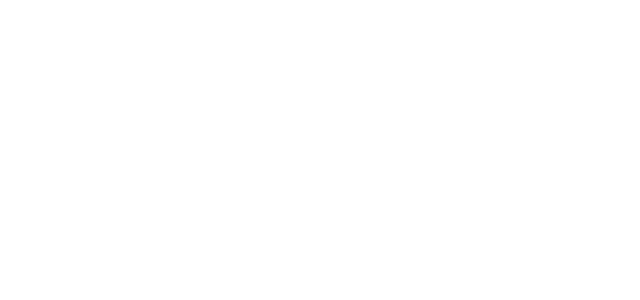
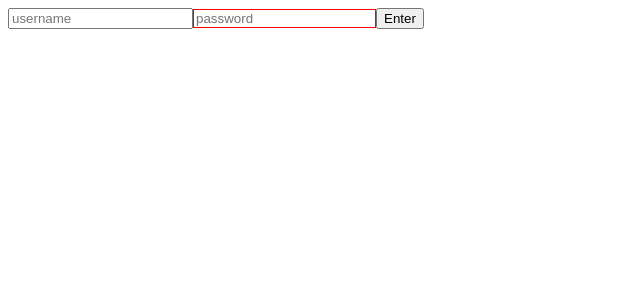
Before and after one commit to xAlessandroo/React, a React (Vite) app in the folder my-app/: page / in a window 1280 px wide. Shown: the top 300 px of the page, without its empty margins (0-640 px from the left). Built offline with nearby package versions, Linux system fonts and the light colour scheme.

Commit message:
checkpoint

```diff
--- a/my-app/src/App.jsx
+++ b/my-app/src/App.jsx
@@ -1,7 +1,10 @@
+import { Form } from "./Form";
 
 export function App() {
 
   return (
-    <div></div>
+    <div>
+      <Form />
+    </div>
   )
 }
--- /dev/null
+++ b/my-app/src/Button.jsx
@@ -0,0 +1,9 @@
+export function Button({ input }){
+
+    function handleClick(){
+        console.log(input);
+    }
+
+
+    return <button type={!input.username || !input.password ? 'reset' : 'submit' } onClick={handleClick}>Enter</button>
+}
--- /dev/null
+++ b/my-app/src/Form.jsx
@@ -0,0 +1,18 @@
+import { Button } from "./Button"
+import { useForm } from "./useForm"
+import classes from './form.modules.scss'
+
+export function Form(){
+
+    const {onChange, onSubmit, input} = useForm()
+
+    return (
+    <div>
+        <form onSubmit={onSubmit}>
+            <input type="text" name="username" placeholder="username" onChange={onChange} className={input.username.length < 3 ? classes.error : classes.check}/>
+            <input type="password" name="password" placeholder="password" onChange={onChange} className={input.password.length < 7 ? 'error': 'check'}/>
+            <Button input={input}/>
+        </form>
+    </div>
+    )
+}
--- /dev/null
+++ b/my-app/src/form.modules.scss
@@ -0,0 +1,7 @@
+.error{
+    border: 1px solid red;
+}
+
+.check{
+    border: 1px solid blue;
+}
--- /dev/null
+++ b/my-app/src/useForm.jsx
@@ -0,0 +1,34 @@
+import { useState } from "react";
+
+export function useForm(){
+
+    const createForm = {
+        username: '',
+        password: ''
+    }
+
+    const [input, setInput] = useState(createForm)
+
+    function onChange(e){
+        const {name, value} = e.target;
+        setInput((prevInput) => ({
+            ...prevInput,
+            [name]: value
+    }))}
+
+    function onSubmit(e){
+        e.preventDefault()
+        console.log(input);
+    }
+
+    function onReset(){
+        setInput(createForm)
+    }
+
+    return {
+        onChange,
+        onSubmit,
+        input,
+        onReset
+    }
+}
```
